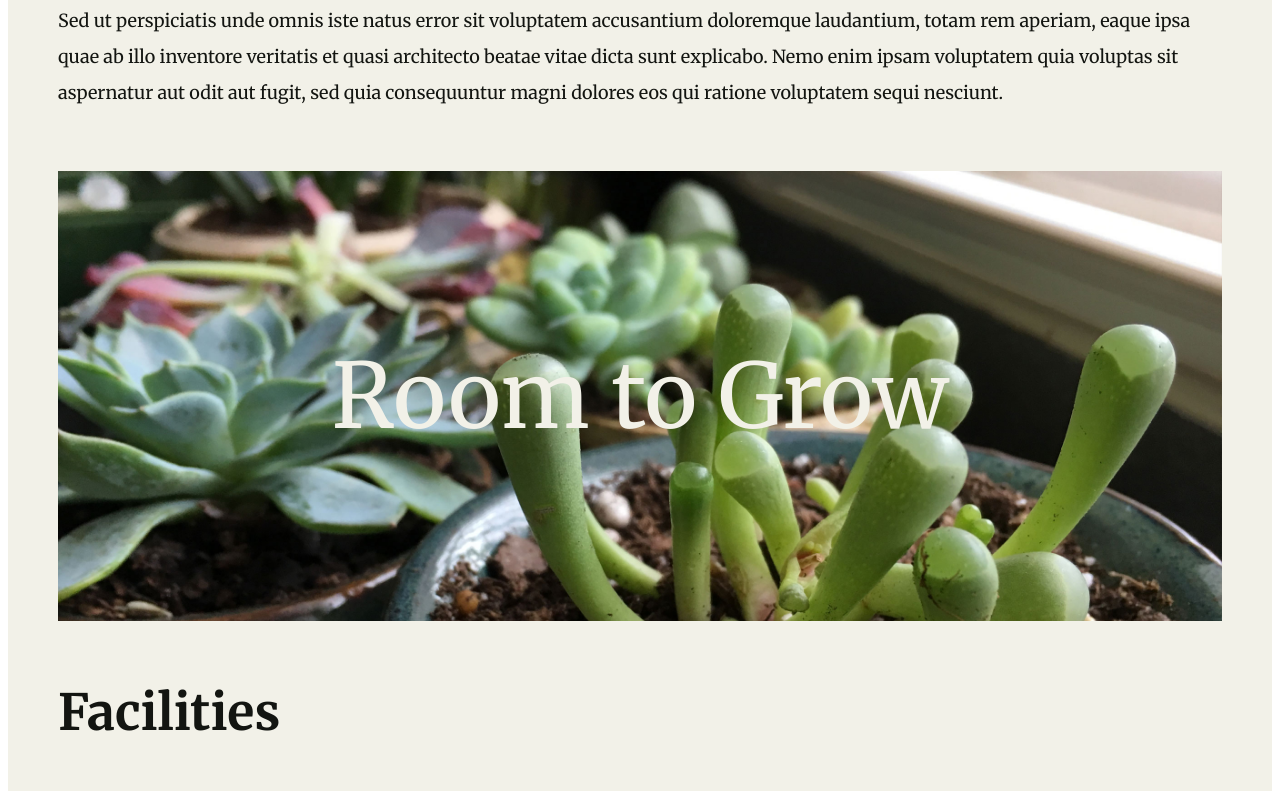
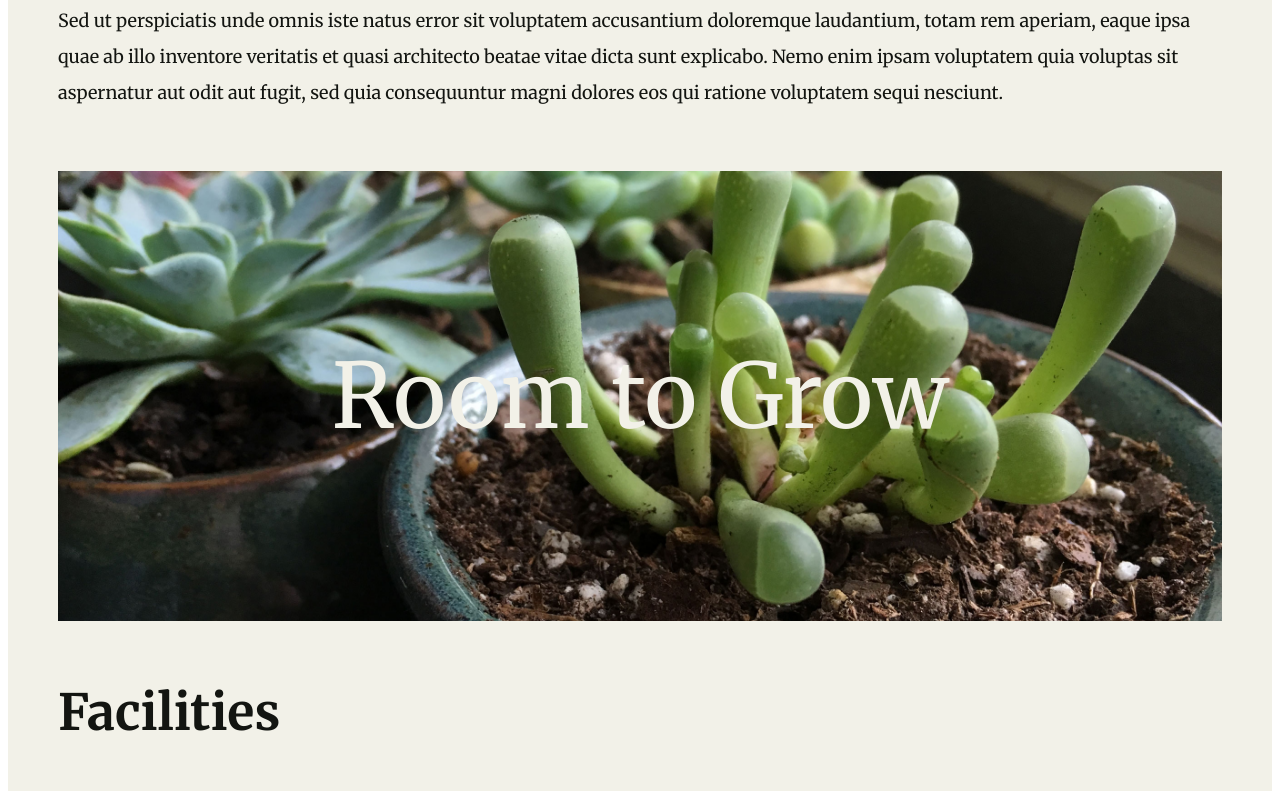
Before and after one commit to SquaredDev/week-one-project, a plain HTML site: page about.html in a window 1280 px wide. Shown: the part 705-1496 px from the top of the page. Drawn offline with Linux system fonts and the light colour scheme.

Commit message:
transition to links applied

```diff
--- a/styles.css
+++ b/styles.css
@@ -32,10 +32,14 @@ Input Border Bottom (Focus): #967343
       position: relative;
       width: 100%;
 }
+a {
+  transition: color 0.5s ease;
+}
 
 a:active {
   text-decoration: none;
   color: #968772;
+
 }
 
 a:hover {
@@ -51,6 +55,7 @@ a:hover {
   width: 50px;
   top: 8px;
   left: 8px;
+  transition: background-image 0.5s ease;
 }
 
 #logo:hover {
@@ -217,9 +222,13 @@ aside p {
 
 #banner-background {
   background-image: url("./images/background-3.jpg");
-  background-attachment: scroll;
+  /*background-attachment: scroll;
   background-repeat: no-repeat;
-  background-size: 100%;
+  background-size: 100%;*/
+  background-attachment:fixed;
+  background-position: center;
+  background-repeat: no-repeat;
+  background-size: cover;
 }
 
 #banner-background h1 {
```
